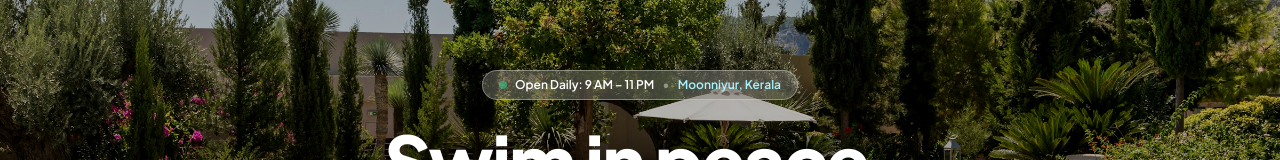
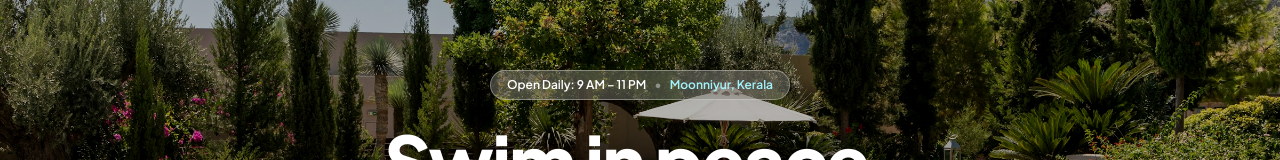
Before and after one commit to minshanmak/MAK-INDOOR-POOL, a Next.js app: page / in a window 1280 px wide. Shown: the part 234-394 px from the top of the page. Built offline with nearby package versions, Linux system fonts and the light colour scheme.

Commit message:
fix(ui): remove pulsing green dot indicator from hero section pill badge

```diff
--- a/src/app/page.tsx
+++ b/src/app/page.tsx
@@ -186,9 +186,8 @@ export default function HomePage() {
         <div className="absolute inset-0 bg-radial from-transparent via-black/20 to-black/55" />
 
         <div className="relative z-10 max-w-5xl mx-auto px-4 sm:px-6 lg:px-8 my-auto space-y-5 sm:space-y-6 w-full flex flex-col items-center">
-          {/* Top Pill Badge (Operating Hours & Location - Haven "We just raised 20M" style) */}
-          <div className="inline-flex items-center gap-1.5 sm:gap-2 px-3 sm:px-4 py-1.5 rounded-full bg-white/20 hover:bg-white/25 backdrop-blur-xl border border-white/35 text-[11px] sm:text-xs font-semibold text-white shadow-xs transition hover:scale-105 max-w-[94vw]">
-            <span className="w-2 h-2 rounded-full bg-emerald-400 animate-pulse shrink-0" />
+          {/* Top Pill Badge (Operating Hours & Location) */}
+          <div className="inline-flex items-center gap-1.5 sm:gap-2 px-3.5 sm:px-4 py-1.5 rounded-full bg-white/20 hover:bg-white/25 backdrop-blur-xl border border-white/35 text-[11px] sm:text-xs font-semibold text-white shadow-xs transition hover:scale-105 max-w-[94vw]">
             <span className="whitespace-nowrap">Open Daily: 9 AM – 11 PM</span>
             <span className="text-white/40">•</span>
             <span className="text-cyan-200 truncate">Moonniyur, Kerala</span>
```
